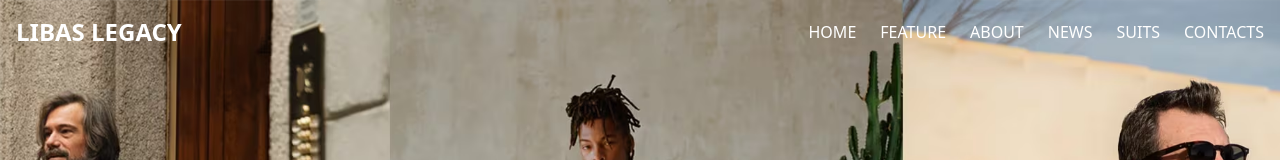
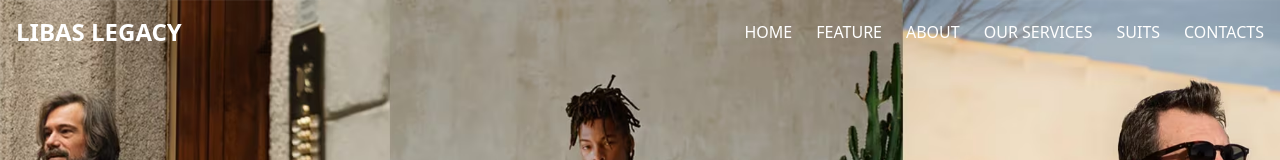
Before and after one commit to Ajay007008/LibasLegacy, a React (Vite) app: page / in a window 1280 px wide. Shown: the top 160 px of the page. Built offline with nearby package versions, Linux system fonts and the light colour scheme.

Commit message:
“final”

```diff
--- a/src/components/header2.jsx
+++ b/src/components/header2.jsx
@@ -5,15 +5,10 @@ import { FaBars, FaTimes } from 'react-icons/fa';
 const Header2 = () => {
   const [isMenuOpen, setIsMenuOpen] = useState(false);
 
-  const toggleMenu = () => {
-    setIsMenuOpen(!isMenuOpen);
-  };
-
+  const toggleMenu = () => setIsMenuOpen(!isMenuOpen);
 
   return (
-
-
-<div className="head">
+    <div className="head">
       <div
         className="w-full min-h-screen bg-cover bg-center bg-no-repeat"
         style={{ backgroundImage: `url(${img2})` }}
@@ -34,7 +29,7 @@ const Header2 = () => {
               <Dropdown />
               <NavItem label="FEATURE" />
               <NavItem label="ABOUT" />
-              <NavItem label="NEWS" />
+              <ServicesDropdown />
               <NavItem label="SUITS" />
               <NavItem label="CONTACTS" />
             </div>
@@ -46,7 +41,20 @@ const Header2 = () => {
               <Dropdown />
               <NavItem label="FEATURE" />
               <NavItem label="ABOUT" />
-              <NavItem label="NEWS" />
+
+              {/* Services dropdown for mobile */}
+              <div>
+                <div className="font-semibold">OUR SERVICES</div>
+                <div className="pl-4 space-y-2 text-sm text-gray-300">
+                  <div>Bespoke Suits</div>
+                  <div>Tailored Trousers</div>
+                  <div>Custom Shirts</div>
+                  <div>Safari Suits</div>
+                  <div>Tuxedo Suits</div>
+                  <div>Fabrics</div>
+                </div>
+              </div>
+
               <NavItem label="SUITS" />
               <NavItem label="CONTACTS" />
             </div>
@@ -54,9 +62,10 @@ const Header2 = () => {
         </div>
       </div>
     </div>
+  );
+};
 
-    );
-};
+// === Reusable Components ===
 
 const NavItem = ({ label }) => (
   <div className="cursor-pointer hover:text-yellow-400 transition">{label}</div>
@@ -73,4 +82,18 @@ const Dropdown = () => (
   </div>
 );
 
-export default Header2
+const ServicesDropdown = () => (
+  <div className="relative group cursor-pointer">
+    <div className="hover:text-yellow-400 transition">OUR SERVICES</div>
+    <div className="absolute hidden group-hover:block mt-2 bg-gray-800 text-white rounded shadow-lg z-10 min-w-[200px]">
+      <div className="p-3 hover:bg-gray-700">Bespoke Suits</div>
+      <div className="p-3 hover:bg-gray-700">Tailored Trousers</div>
+      <div className="p-3 hover:bg-gray-700">Custom Shirts</div>
+      <div className="p-3 hover:bg-gray-700">Safari Suits</div>
+      <div className="p-3 hover:bg-gray-700">Tuxedo Suits</div>
+      <div className="p-3 hover:bg-gray-700">Fabrics</div>
+    </div>
+  </div>
+);
+
+export default Header2;
```
